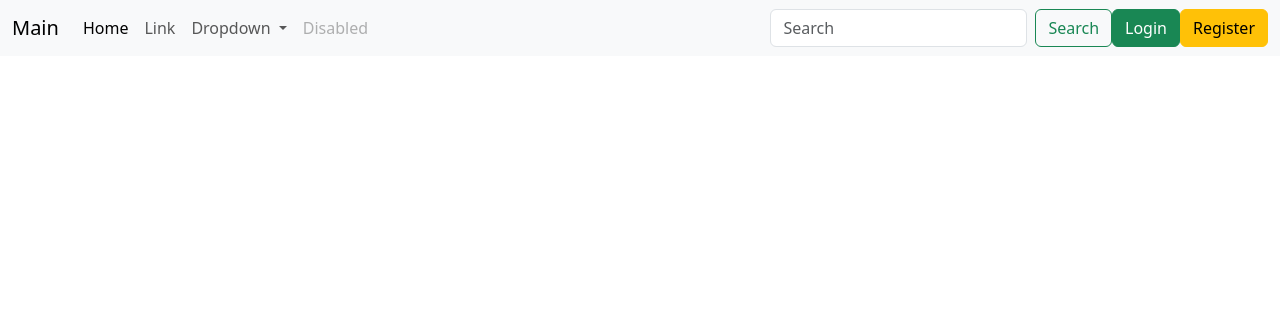
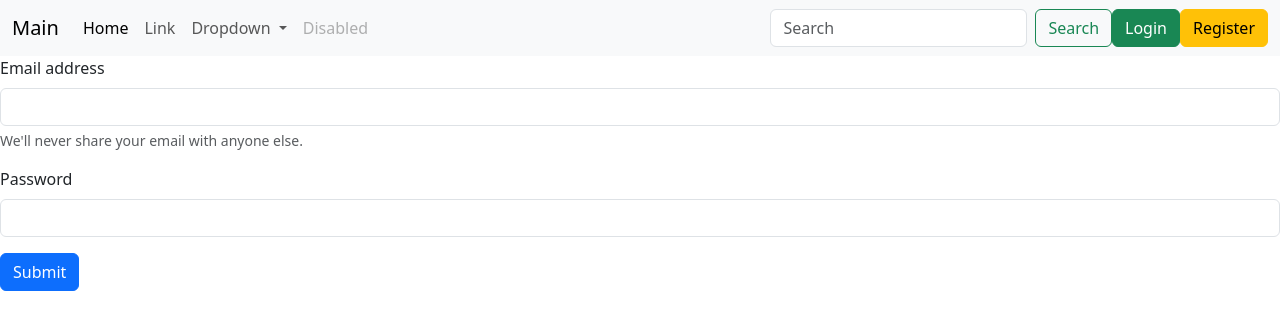
Before and after one commit to dema2710/FastAPI, a Python web app: template frontend/app/templates/login.html in a window 1280 px wide. Shown: the top 330 px of the page. Run offline with Jinja, Linux system fonts and the light colour scheme; the template is opened without the code that fills it, so the values that code supplies are empty.

Commit message:
proceed user data from login form

```diff
--- a/frontend/app/templates/components/base.html
+++ b/frontend/app/templates/components/base.html
@@ -10,7 +10,8 @@
 
   {% include "components/navbar.html" %}
 
-
+  {% block content %}
+  {% endblock  %}
     <script src="https://cdn.jsdelivr.net/npm/bootstrap@5.3.6/dist/js/bootstrap.bundle.min.js" integrity="sha384-j1CDi7MgGQ12Z7Qab0qlWQ/Qqz24Gc6BM0thvEMVjHnfYGF0rmFCozFSxQBxwHKO" crossorigin="anonymous"></script>
     <script src="https://cdn.jsdelivr.net/npm/@popperjs/core@2.11.8/dist/umd/popper.min.js" integrity="sha384-I7E8VVD/ismYTF4hNIPjVp/Zjvgyol6VFvRkX/vR+Vc4jQkC+hVqc2pM8ODewa9r" crossorigin="anonymous"></script>
     <script src="https://cdn.jsdelivr.net/npm/bootstrap@5.3.6/dist/js/bootstrap.min.js" integrity="sha384-RuyvpeZCxMJCqVUGFI0Do1mQrods/hhxYlcVfGPOfQtPJh0JCw12tUAZ/Mv10S7D" crossorigin="anonymous"></script>
--- a/frontend/app/templates/login.html
+++ b/frontend/app/templates/login.html
@@ -1 +1,24 @@
 {% extends "components/base.html" %}
+
+
+{% block content %}
+
+
+<form  method="post" action="{{ url_for('login') }}">
+  <div class="mb-3">
+    <label for="exampleInputEmail1" class="form-label">Email address</label>
+    <input name="user_email" required type="email" class="form-control" id="exampleInputEmail1" aria-describedby="emailHelp">
+    <div id="emailHelp" class="form-text">We'll never share your email with anyone else.</div>
+  </div>
+  <div class="mb-3">
+    <label for="exampleInputPassword1" class="form-label">Password</label>
+    <input name="password" required minlength="8" type="password" class="form-control" id="exampleInputPassword1">
+  </div>
+  <button type="submit" class="btn btn-primary">Submit</button>
+</form>
+
+
+
+
+
+{% endblock %}
```
Also changed, not shown: frontend/app/routers/main_page_router.py (+7 -2 lines).
